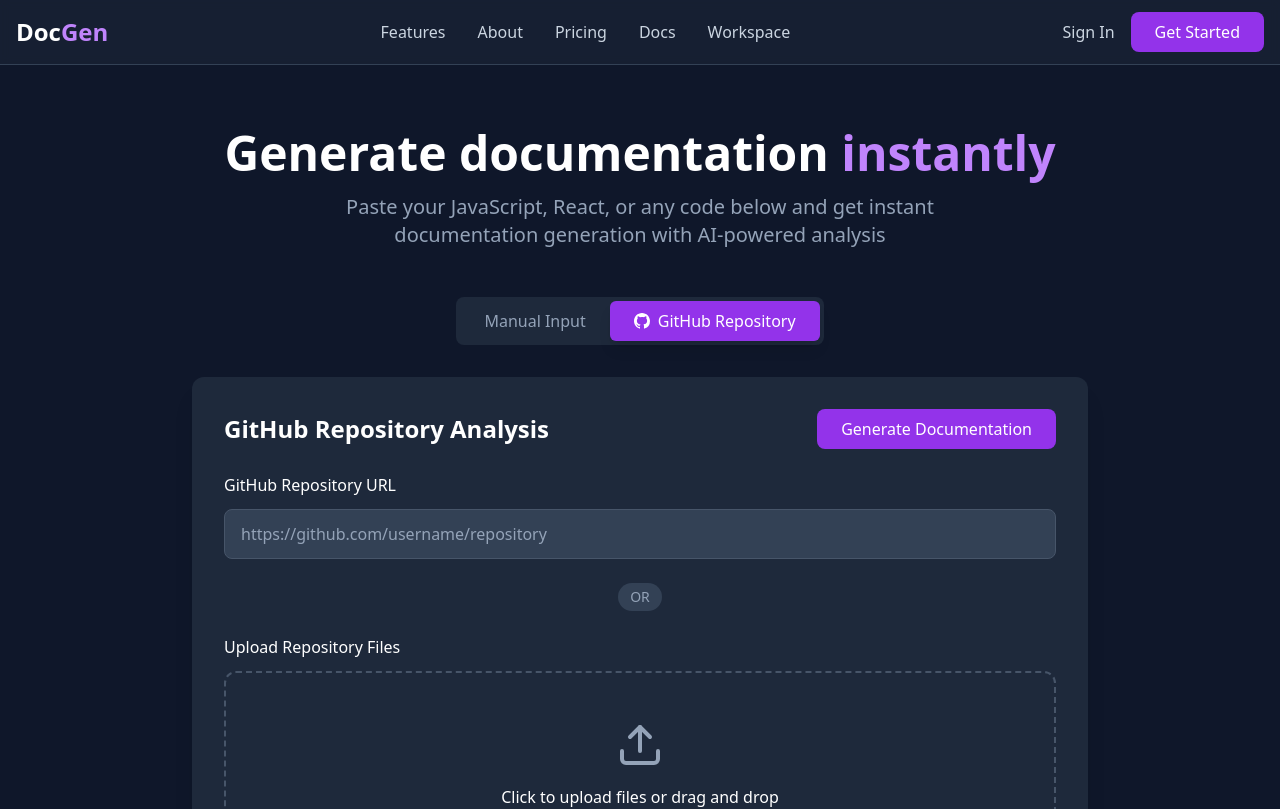
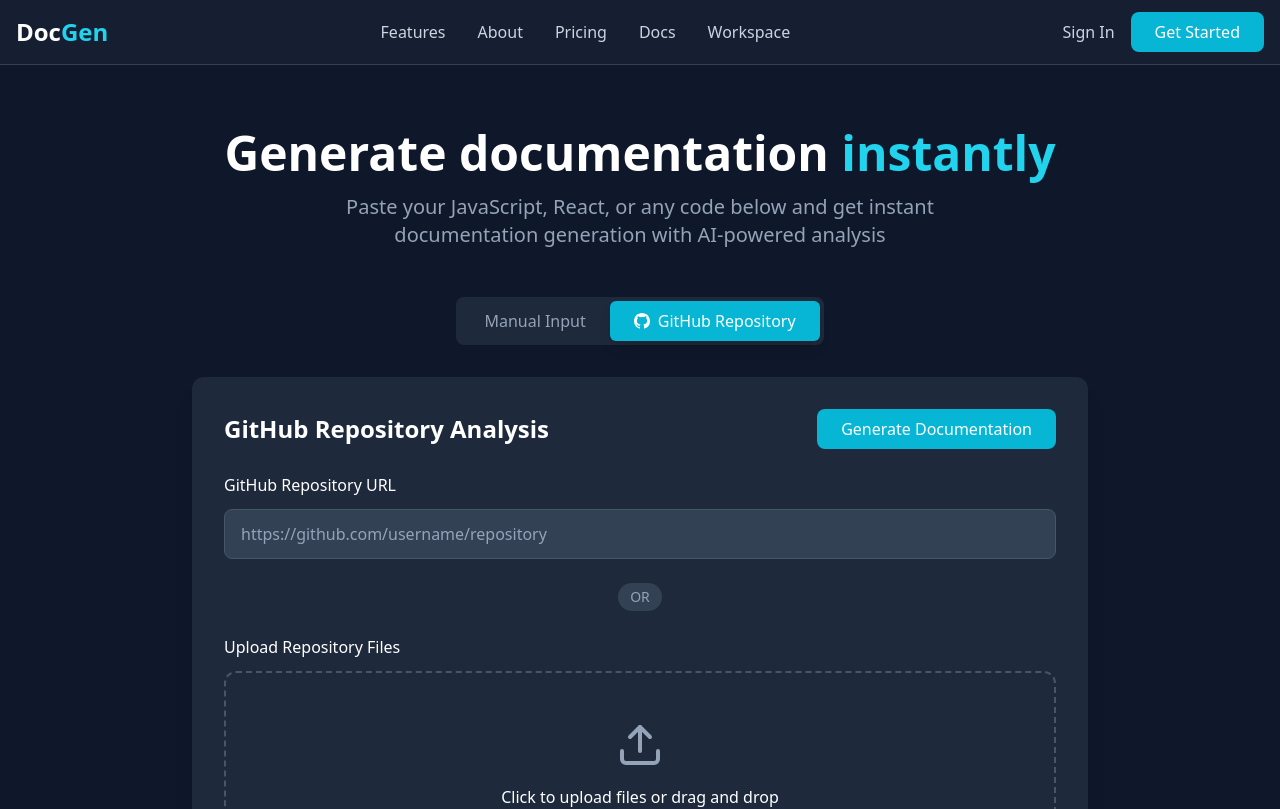
Before and after one commit to Parth703-wq/style-image-generator, a React (Vite) app: page / in a window 1280 px wide. Shown: the top 809 px of the page. Built offline with nearby package versions, Linux system fonts and the light colour scheme.

Commit message:
Fix: Restore theme colors
Reverted color changes to match the provided theme.

```diff
--- a/src/components/GitHubRepository.tsx
+++ b/src/components/GitHubRepository.tsx
@@ -38,7 +38,7 @@ export const GitHubRepository = () => {
         <h2 className="text-2xl font-semibold text-white">GitHub Repository Analysis</h2>
         <button
           onClick={handleGenerate}
-          className="bg-purple-600 hover:bg-purple-700 text-white px-6 py-2 rounded-lg font-medium transition-colors"
+          className="bg-cyan-500 hover:bg-cyan-600 text-white px-6 py-2 rounded-lg font-medium transition-colors"
         >
           Generate Documentation
         </button>
@@ -54,7 +54,7 @@ export const GitHubRepository = () => {
             value={repositoryUrl}
             onChange={(e) => setRepositoryUrl(e.target.value)}
             placeholder="https://github.com/username/repository"
-            className="w-full bg-slate-700 border border-slate-600 rounded-lg px-4 py-3 text-white placeholder-slate-400 focus:outline-none focus:ring-2 focus:ring-purple-500 focus:border-transparent transition-all"
+            className="w-full bg-slate-700 border border-slate-600 rounded-lg px-4 py-3 text-white placeholder-slate-400 focus:outline-none focus:ring-2 focus:ring-cyan-500 focus:border-transparent transition-all"
           />
         </div>
 
@@ -69,7 +69,7 @@ export const GitHubRepository = () => {
           <div
             className={`border-2 border-dashed rounded-xl p-12 text-center transition-all ${
               dragActive
-                ? 'border-purple-400 bg-purple-400/10'
+                ? 'border-cyan-400 bg-cyan-400/10'
                 : 'border-slate-600 hover:border-slate-500'
             }`}
             onDragEnter={handleDrag}
--- a/src/components/Header.tsx
+++ b/src/components/Header.tsx
@@ -10,7 +10,7 @@ export const Header = () => {
         <div className="flex items-center justify-between h-16">
           <div className="flex items-center">
             <div className="text-2xl font-bold text-white">
-              Doc<span className="text-purple-400">Gen</span>
+              Doc<span className="text-cyan-400">Gen</span>
             </div>
           </div>
 
@@ -36,7 +36,7 @@ export const Header = () => {
             <button className="text-slate-300 hover:text-white transition-colors">
               Sign In
             </button>
-            <button className="bg-purple-600 hover:bg-purple-700 text-white px-6 py-2 rounded-lg font-medium transition-colors">
+            <button className="bg-cyan-500 hover:bg-cyan-600 text-white px-6 py-2 rounded-lg font-medium transition-colors">
               Get Started
             </button>
           </div>
@@ -73,7 +73,7 @@ export const Header = () => {
                 <button className="text-slate-300 hover:text-white transition-colors mb-2 block">
                   Sign In
                 </button>
-                <button className="bg-purple-600 hover:bg-purple-700 text-white px-6 py-2 rounded-lg font-medium transition-colors">
+                <button className="bg-cyan-500 hover:bg-cyan-600 text-white px-6 py-2 rounded-lg font-medium transition-colors">
                   Get Started
                 </button>
               </div>
--- a/src/components/ManualInput.tsx
+++ b/src/components/ManualInput.tsx
@@ -24,7 +24,7 @@ export const ManualInput = () => {
         <h2 className="text-2xl font-semibold text-white">Code Input</h2>
         <button
           onClick={handleGenerate}
-          className="bg-purple-600 hover:bg-purple-700 text-white px-6 py-2 rounded-lg font-medium transition-colors"
+          className="bg-cyan-500 hover:bg-cyan-600 text-white px-6 py-2 rounded-lg font-medium transition-colors"
         >
           Generate Documentation
         </button>
@@ -36,7 +36,7 @@ export const ManualInput = () => {
             value={code}
             onChange={handleCodeChange}
             placeholder="Paste your code here..."
-            className="w-full h-96 bg-slate-700 border border-slate-600 rounded-lg px-4 py-3 text-white placeholder-slate-400 font-mono text-sm leading-6 resize-none focus:outline-none focus:ring-2 focus:ring-purple-500 focus:border-transparent transition-all"
+            className="w-full h-96 bg-slate-700 border border-slate-600 rounded-lg px-4 py-3 text-white placeholder-slate-400 font-mono text-sm leading-6 resize-none focus:outline-none focus:ring-2 focus:ring-cyan-500 focus:border-transparent transition-all"
             style={{ fontSize: '14px', lineHeight: '1.5' }}
           />
         </div>
--- a/src/pages/Index.tsx
+++ b/src/pages/Index.tsx
@@ -14,7 +14,7 @@ const Index = () => {
       <main className="container mx-auto px-4 py-16">
         <div className="text-center mb-12">
           <h1 className="text-5xl font-bold text-white mb-4">
-            Generate documentation <span className="text-purple-400">instantly</span>
+            Generate documentation <span className="text-cyan-400">instantly</span>
           </h1>
           <p className="text-xl text-slate-400 max-w-2xl mx-auto">
             Paste your JavaScript, React, or any code below and get instant documentation generation with AI-powered analysis
@@ -27,7 +27,7 @@ const Index = () => {
               onClick={() => setActiveMode('manual')}
               className={`px-6 py-2 rounded-md font-medium transition-all duration-200 ${
                 activeMode === 'manual'
-                  ? 'bg-purple-600 text-white shadow-lg'
+                  ? 'bg-cyan-500 text-white shadow-lg'
                   : 'text-slate-400 hover:text-white'
               }`}
             >
@@ -37,7 +37,7 @@ const Index = () => {
               onClick={() => setActiveMode('github')}
               className={`px-6 py-2 rounded-md font-medium transition-all duration-200 flex items-center gap-2 ${
                 activeMode === 'github'
-                  ? 'bg-purple-600 text-white shadow-lg'
+                  ? 'bg-cyan-500 text-white shadow-lg'
                   : 'text-slate-400 hover:text-white'
               }`}
             >
```
